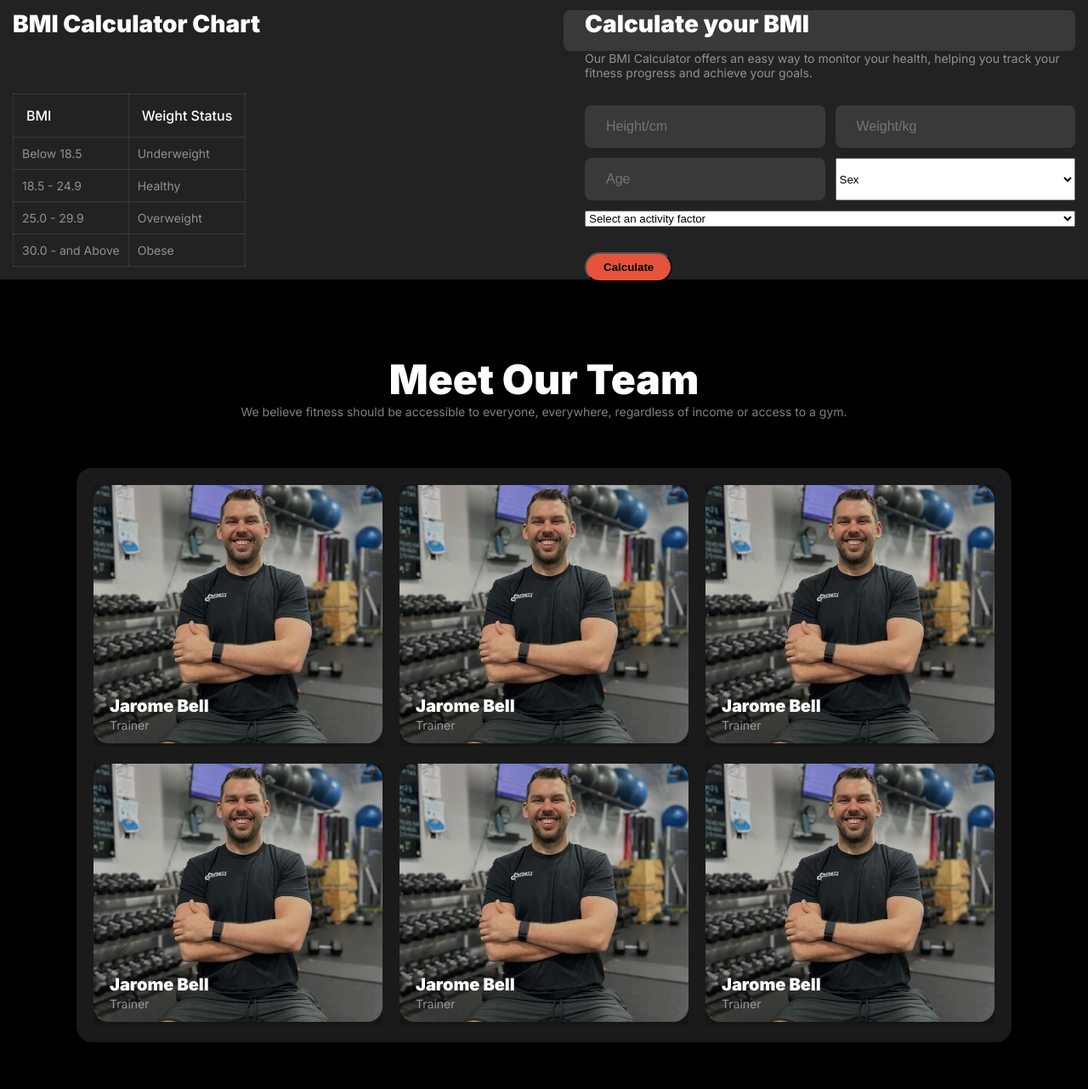
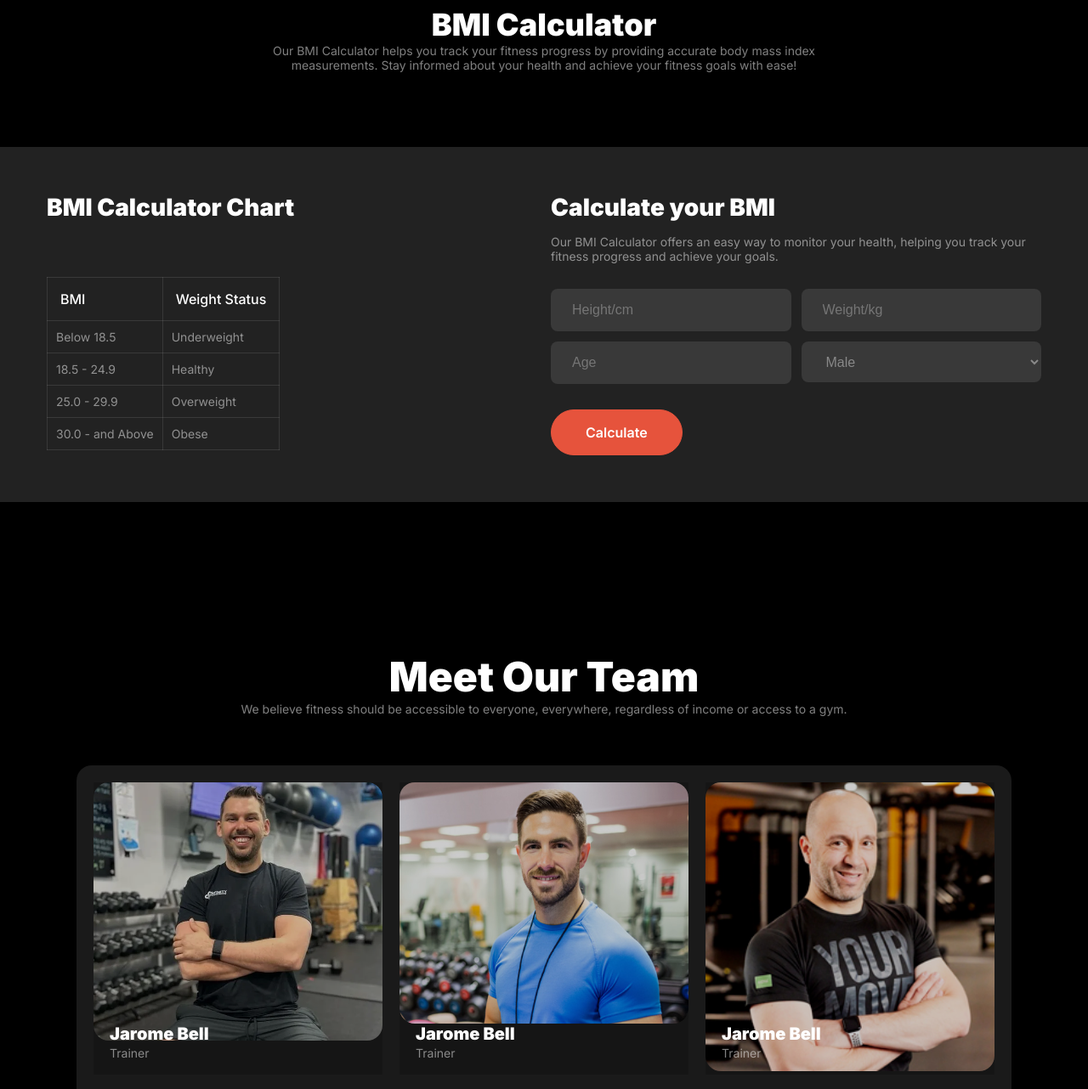
Before and after one commit to yakubbhuiyan05/B10A2-versatile-website, a plain HTML site: page index.html in a window 1280 px wide. Shown: the part 1780-3062 px from the top of the page at 85% size. Drawn offline with Linux system fonts and the light colour scheme.

Commit message:
to completed the website code without responsive

```diff
--- a/index.html
+++ b/index.html
@@ -137,13 +137,11 @@
                     <input type="number" placeholder="Weight/kg" required />
                     <input type="number" placeholder="Age"  required/>
                     <select>
-                      <option value="">Sex</option>
-                    </select>
-                    <select id="activity">
-                      <option value="">Select an activity factor</option>
+                      <option value="">Male</option>
+                      <option value="">Female</option>
                     </select>
                   </form>
-                  <button class="btn-1" type="submit">Calculate</button>
+                  <button class="btn-2">Calculate</button>
                 </div>
               </div>
             </div>
@@ -168,35 +166,35 @@
                             <h4>Jarome Bell</h4>
                             <p>Trainer</p>
                         </div>
-                        <img src="web-media/trainer1.png" alt="">
+                        <img src="web-media/trainer2.png" alt="">
                     </div>
                     <div class="team-img">
                         <div class="meet-trainee">
                             <h4>Jarome Bell</h4>
                             <p>Trainer</p>
                         </div>
-                        <img src="web-media/trainer1.png" alt="">
+                        <img src="web-media/trainer3.png" alt="">
                     </div>
                     <div class="team-img">
                         <div class="meet-trainee">
                             <h4>Jarome Bell</h4>
                             <p>Trainer</p>
                         </div>
-                        <img src="web-media/trainer1.png" alt="">
+                        <img src="web-media/trainer4.png" alt="">
                     </div>
                     <div class="team-img">
                         <div class="meet-trainee">
                             <h4>Jarome Bell</h4>
                             <p>Trainer</p>
                         </div>
-                        <img src="web-media/trainer1.png" alt="">
+                        <img src="web-media/trainer5.png" alt="">
                     </div>
                     <div class="team-img">
                         <div class="meet-trainee">
                             <h4>Jarome Bell</h4>
                             <p>Trainer</p>
                         </div>
-                        <img src="web-media/trainer1.png" alt="">
+                        <img src="web-media/trainer6.png" alt="">
                     </div>
                 </div>
             </div>
--- a/styles/styles.css
+++ b/styles/styles.css
@@ -240,15 +240,22 @@ main{
     /* height: 100%; */
 }
 /* BMI */
+.bmi-section{
+    max-width: 1440px;
+    margin: 88px auto;
+}
 .bmi-text {
     width: 671px;
     padding-top: 30px;
     margin: 0 auto;
+    text-align: center;
 }
 
 .bmi-part {
+    margin-top: 88px;
     background: rgb(34, 34, 34);
-    padding: 15px;
+    padding: 55px;
+
 }
 
 .bmi-part  h2 {
@@ -293,19 +300,21 @@ main{
     font-size: 14px;
 }
 
-
+select option{
+    background-color: rgb(35, 35, 35);
+}
 .bmi-calculator {
     max-width: 577px;
 }
 
 .bmi-calculator .bmi-form {
     display: grid;
-    grid-template-columns: 1fr 1fr;
+    grid-template-columns:  repeat(2, 1fr);
     gap: 12px;
     margin: 30px 0px;
 }
 
-.bmi-calculator input, .bmi-calculator  {
+.bmi-calculator input, .bmi-calculator select {
     height: 48px;
     border-radius: 8px;
     background: rgba(255, 255, 255, 0.1);
@@ -316,9 +325,6 @@ main{
     font-weight: 400;
 }
 
-.bmi-calculator #activity {
-    grid-column: span 2;
-}
 /*  */
 .meet-our-team{
     padding: 88px 0;
@@ -391,11 +397,21 @@ main{
 }
 /*  */
 .footer {
+    max-width: 1440px;
+
     background-color: rgb(35, 35, 35);
-    padding-top: 50px;
+
+    /* padding-top: 50px;
     padding-bottom: 25px;
+    padding-left: 100px; */
+    padding: 66px 0 35px;
+    /* margin: 0 auto; */
+    /* align-items: center;
+    justify-content: space-between; */
+    /* margin: 88px auto; */
 }
 .content{
+    width: 1060px;
     margin: 0 auto;
 }
 .footer-part{
```
